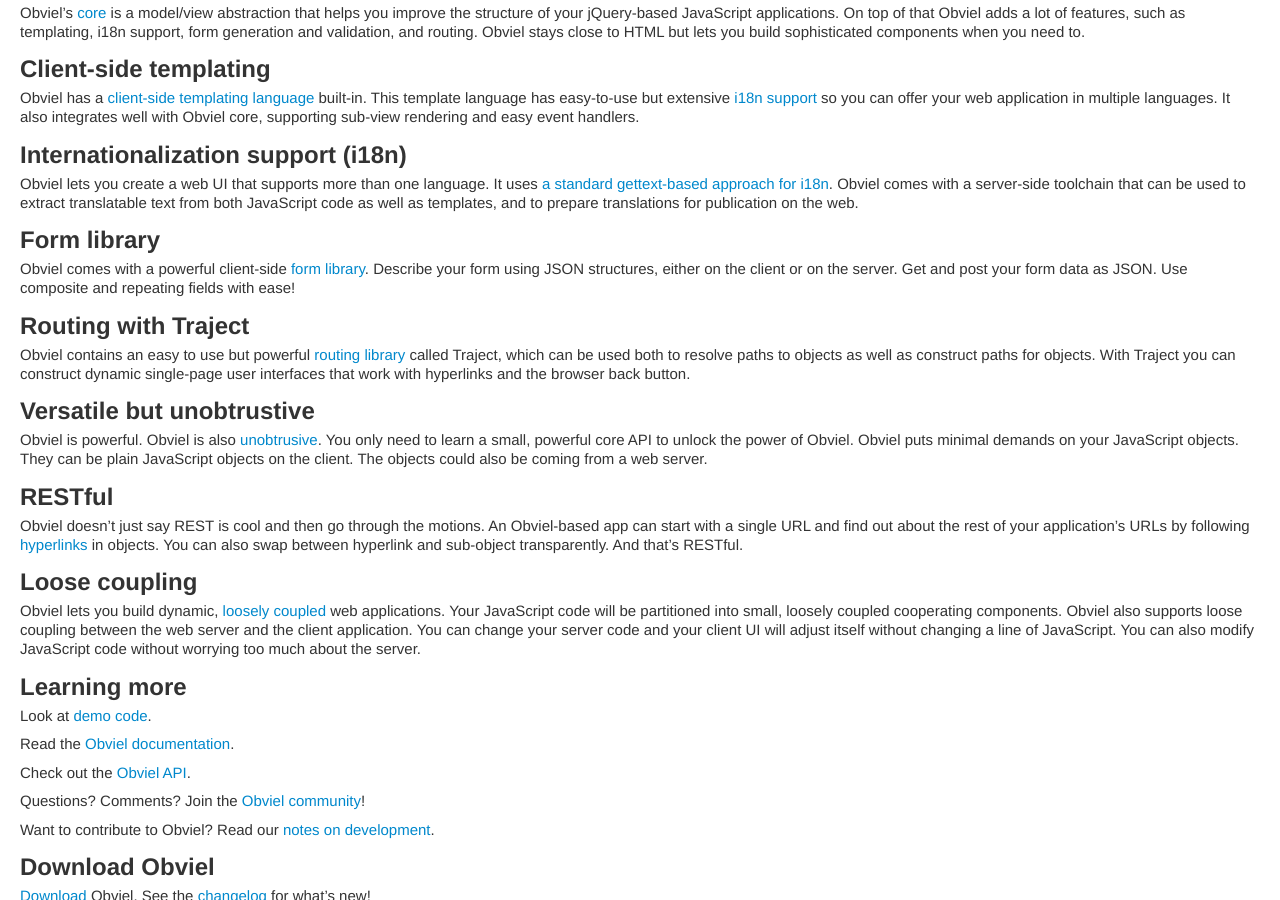
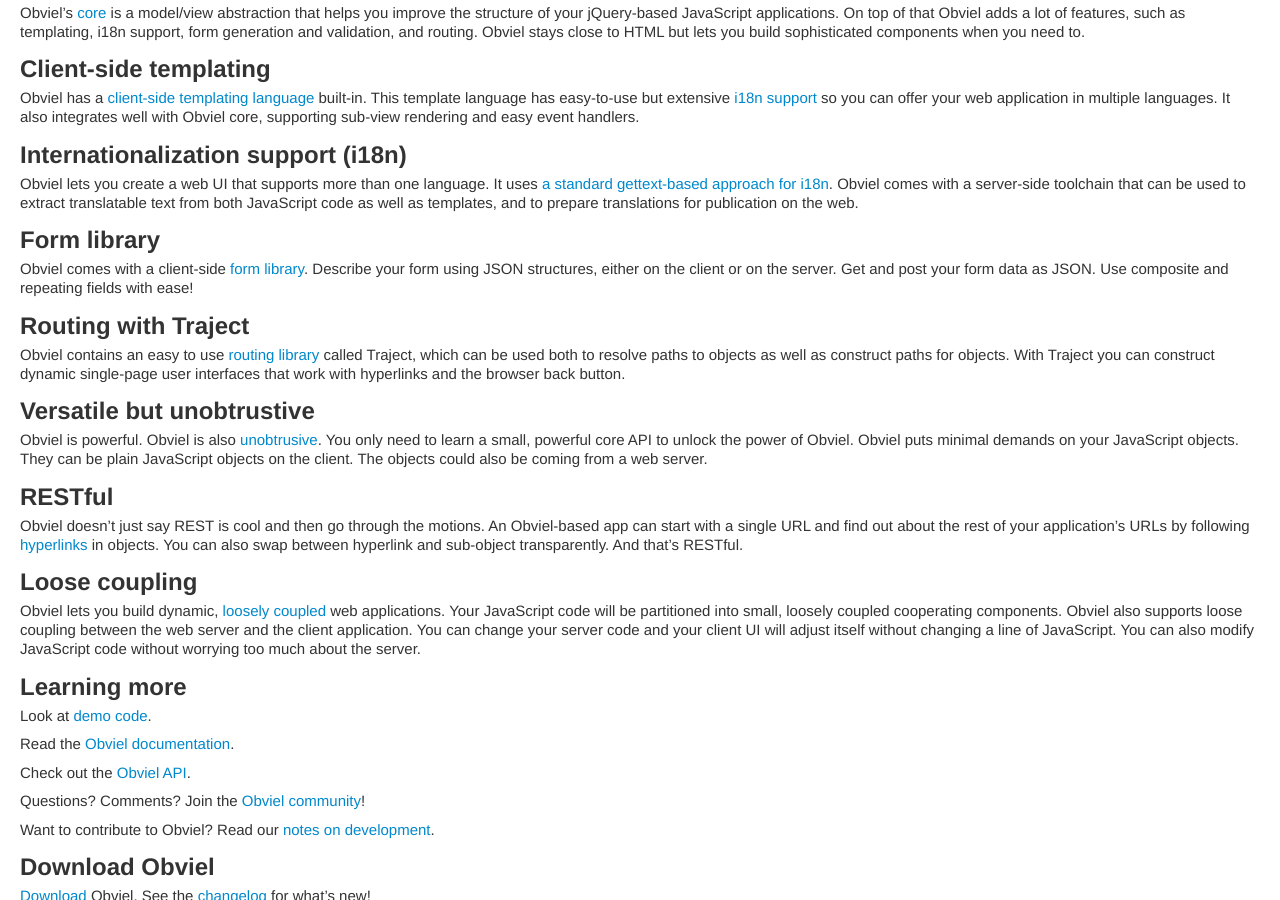
Before and after one commit to obviel/obviel, a Sphinx documentation site: the page built from doc/index.txt, in a window 1280 px wide and 900 px high, scrolled down 489 px. Built offline with Sphinx 7.4.7, drawn with Linux system fonts in a browser that asks for light colours.

Commit message:
Reduce power.

```diff
--- a/doc/index.txt
+++ b/doc/index.txt
@@ -46,19 +46,19 @@
 Form library
 ------------
 
-Obviel comes with a powerful client-side :doc:`form library
-<form>`. Describe your form using JSON structures, either on the
-client or on the server. Get and post your form data as JSON. Use
-composite and repeating fields with ease!
+Obviel comes with a client-side :doc:`form library <form>`. Describe
+your form using JSON structures, either on the client or on the
+server. Get and post your form data as JSON. Use composite and
+repeating fields with ease!
 
 Routing with Traject
 --------------------
 
-Obviel contains an easy to use but powerful :doc:`routing library
-<traject>` called Traject, which can be used both to resolve paths to
-objects as well as construct paths for objects. With Traject you can
-construct dynamic single-page user interfaces that work with
-hyperlinks and the browser back button.
+Obviel contains an easy to use :doc:`routing library <traject>` called
+Traject, which can be used both to resolve paths to objects as well as
+construct paths for objects. With Traject you can construct dynamic
+single-page user interfaces that work with hyperlinks and the browser
+back button.
 
 Versatile but unobtrustive
 --------------------------
```
